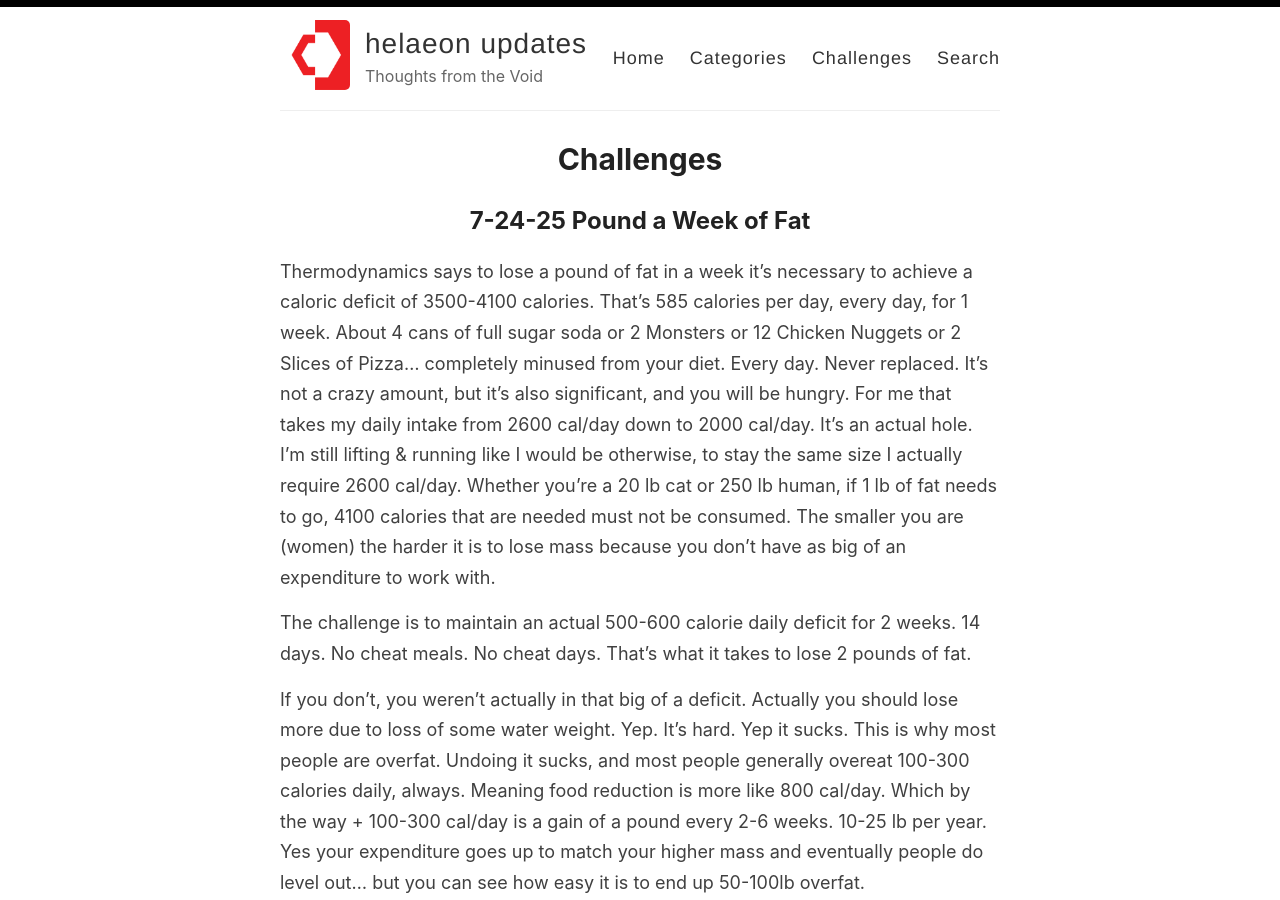
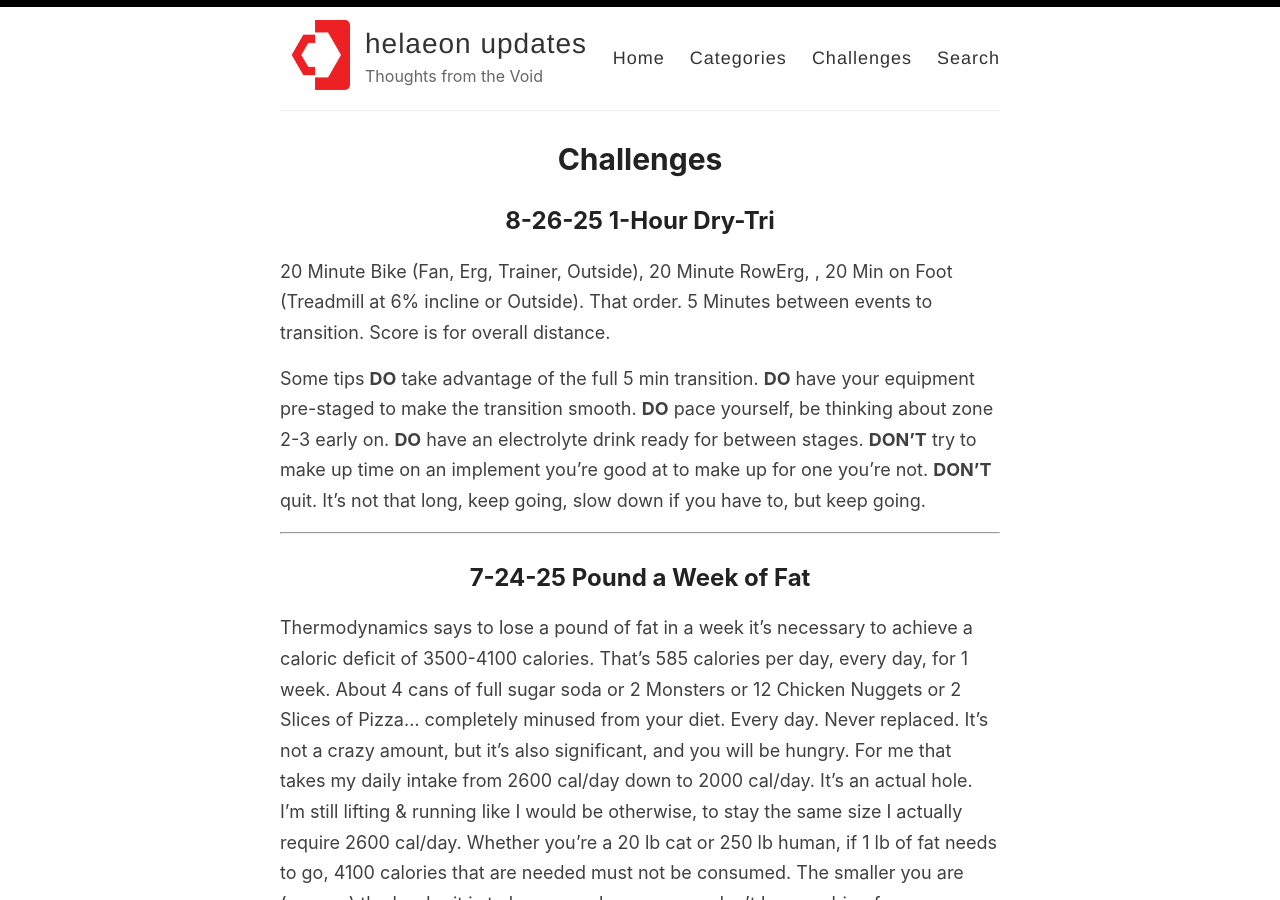
Before and after one commit to helaeon/helaeon.github.io, a Jekyll site: the page built from _pages/challenges.md, in a window 1280 px wide and 900 px high. Built offline with Jekyll 4.4.1, drawn with Linux system fonts in a browser that asks for light colours.

Commit message:
Add files via upload

```diff
--- a/_pages/challenges.md
+++ b/_pages/challenges.md
@@ -3,6 +3,20 @@ layout: page
 permalink: /challenges/
 title: Challenges
 ---
+**8-26-25** 1-Hour Dry-Tri
+------
+20 Minute Bike (Fan, Erg, Trainer, Outside), 20 Minute RowErg, , 20 Min on Foot (Treadmill at 6% incline or Outside). That order. 5 Minutes between events to transition. Score is for overall distance.
+
+Some tips
+**DO** take advantage of the full 5 min transition.
+**DO** have your equipment pre-staged to make the transition smooth.
+**DO** pace yourself, be thinking about zone 2-3 early on.
+**DO** have an electrolyte drink ready for between stages.
+**DON'T** try to make up time on an implement you're good at to make up for one you're not.
+**DON'T** quit. It's not that long, keep going, slow down if you have to, but keep going.
+
+------
+
 **7-24-25 Pound a Week of Fat**
 ------
 Thermodynamics says to lose a pound of fat in a week it's necessary to achieve a caloric deficit of 3500-4100 calories. That's 585 calories per day, every day, for 1 week. About 4 cans of full sugar soda or 2 Monsters or 12 Chicken Nuggets or 2 Slices of Pizza... completely minused from your diet. Every day. Never replaced. It's not a crazy amount, but it's also significant, and you will be hungry. For me that takes my daily intake from 2600 cal/day down to 2000 cal/day. It's an actual hole. I'm still lifting & running like I would be otherwise, to stay the same size I actually require 2600 cal/day. Whether you're a 20 lb cat or 250 lb human, if 1 lb of fat needs to go, 4100 calories that are needed must not be consumed. The smaller you are (women) the harder it is to lose mass because you don't have as big of an expenditure to work with.
```
